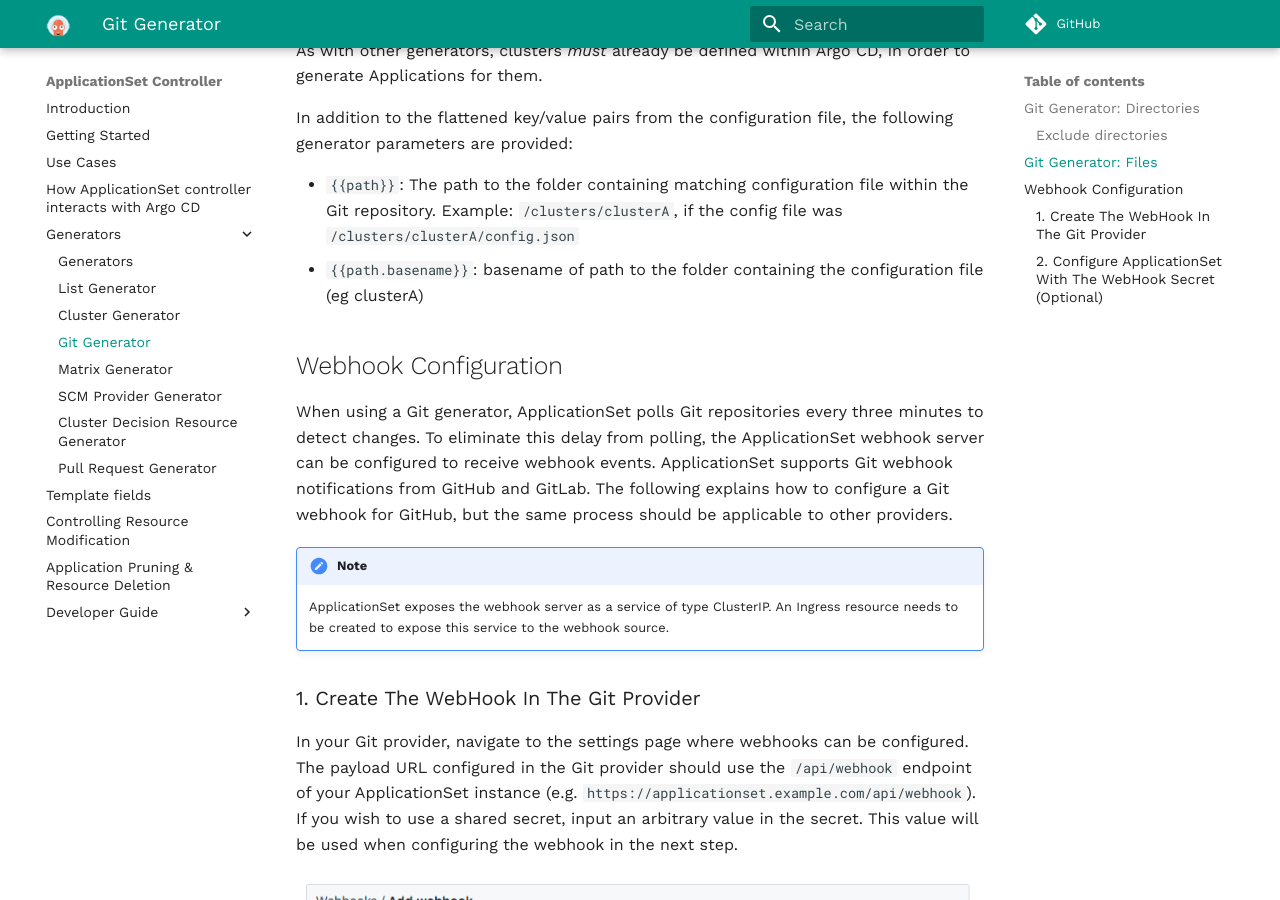
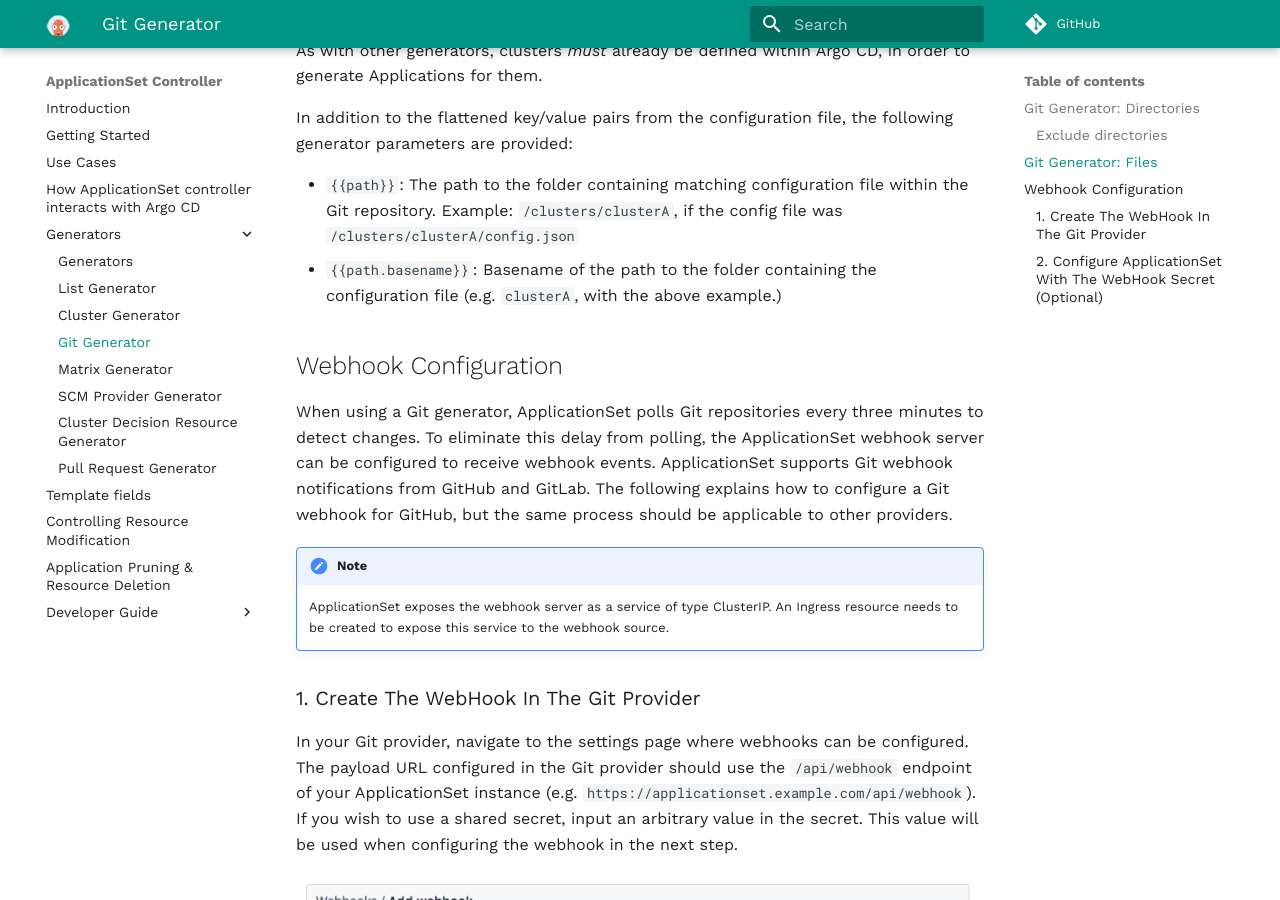
Before and after one commit to argoproj/applicationset, an MkDocs documentation site: the page built from docs/Generators-Git.md, in a window 1280 px wide and 900 px high, scrolled down 5245 px. Built offline with MkDocs 1.6.1 and Material for MkDocs 9.7.7, drawn with Linux system fonts in a browser that asks for light colours; comment, search, counter and statistics services are not loaded.

Commit message:
Update wording

```diff
--- a/docs/Generators-Git.md
+++ b/docs/Generators-Git.md
@@ -224,7 +224,7 @@ As with other generators, clusters *must* already be defined within Argo CD, in
 In addition to the flattened key/value pairs from the configuration file, the following generator parameters are provided:
 
 - `{{path}}`: The path to the folder containing matching configuration file within the Git repository. Example: `/clusters/clusterA`, if the config file was `/clusters/clusterA/config.json`
-- `{{path.basename}}`: basename of path to the folder containing the configuration file (eg clusterA)
+- `{{path.basename}}`: Basename of the path to the folder containing the configuration file (e.g. `clusterA`, with the above example.)
 
 ## Webhook Configuration
 
```
